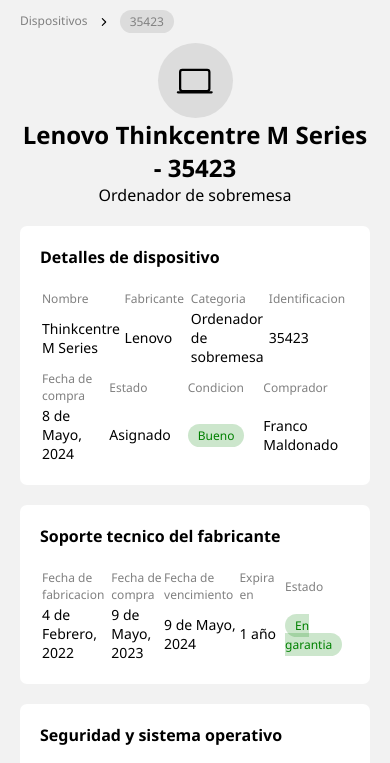
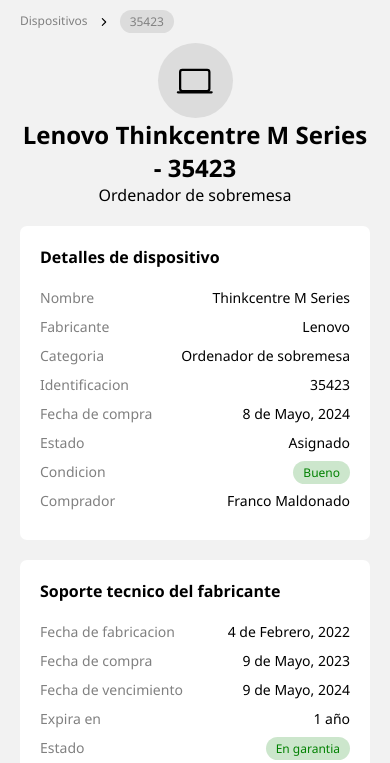
Before and after one commit to francosebastianmaldonado/devmag, a plain HTML site: page pages/35423.html in a window 390 px wide. Shown: the part 57-820 px from the top of the page. Drawn offline with nearby package versions, Linux system fonts and the light colour scheme.

Commit message:
Add files via upload

```diff
--- a/css/device.css
+++ b/css/device.css
@@ -237,4 +237,30 @@
     .lista-row > .tarjeta-detalles > .contenedor-detalles > .detalle {
         margin-top: 3px;
     }
+
+    /* TABLA */
+    .tabla-dispositivo-detalles {
+        display: flex;
+        flex-direction: row;
+        justify-content: space-between;
+        margin-bottom: 10px;
+    }
+
+    .tabla-dispositivo-detalles > thead > tr {
+        display: flex;
+        flex-direction: column;
+        gap: 10px;
+        font-size: 14px;
+    }
+
+    .tabla-dispositivo-detalles > thead > tr > td {
+        width: auto;
+    }
+
+    .tabla-dispositivo-detalles > tbody > tr {
+        display: flex;
+        flex-direction: column;
+        gap: 10px;
+        text-align: right;
+    }
 }
```
